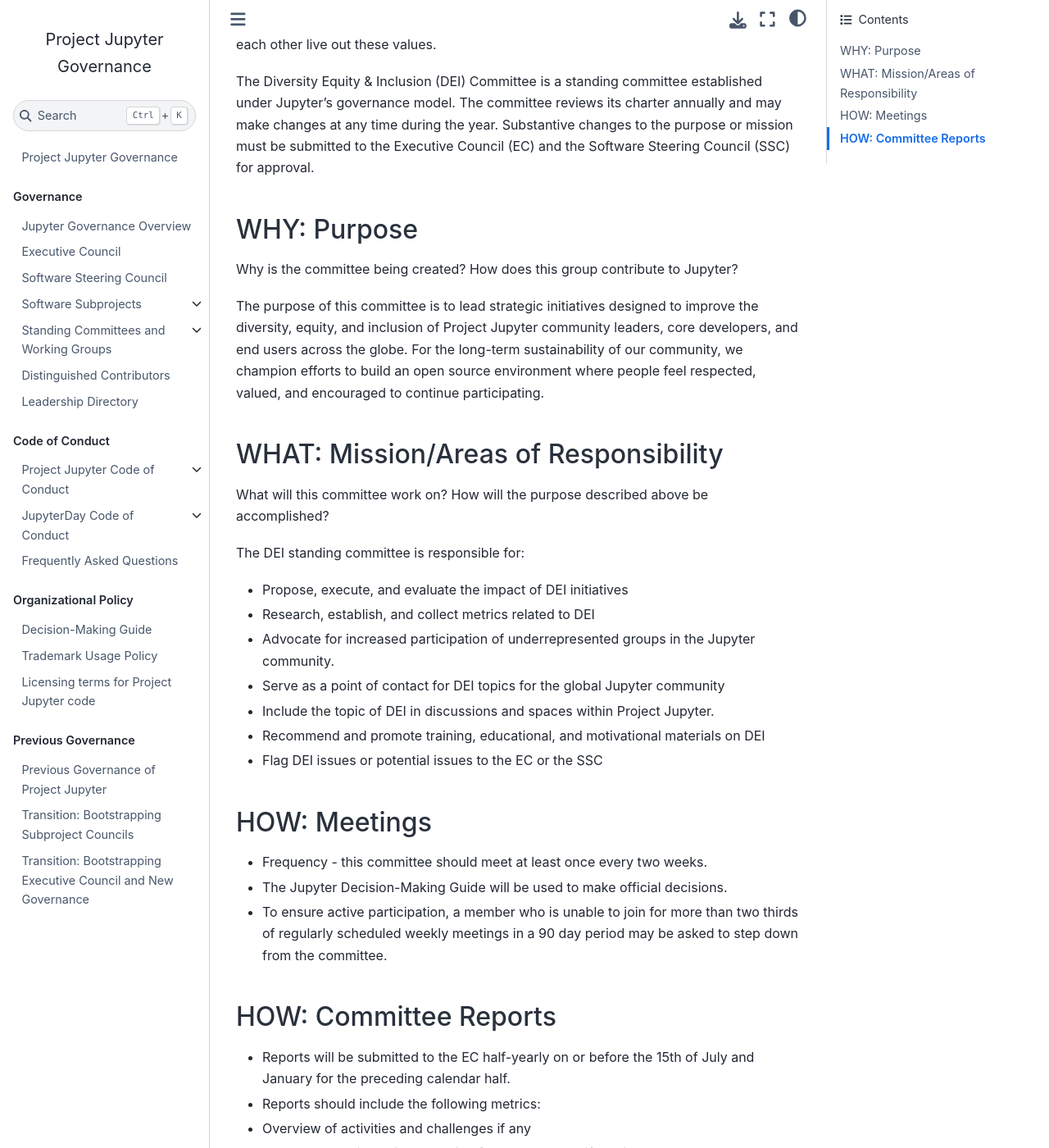
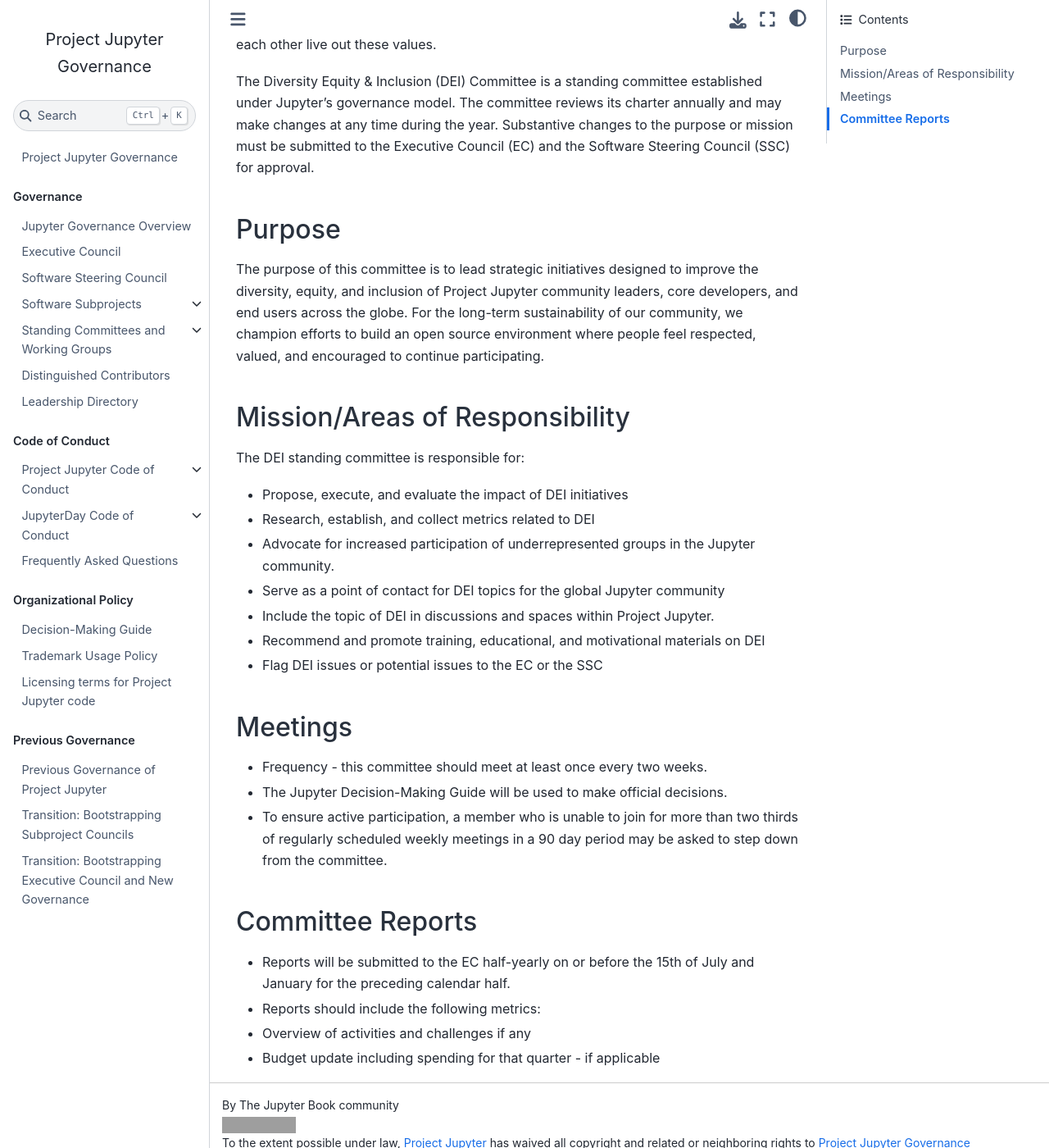
Before and after one commit to jupyter/governance, a Jupyter Book: the page built from charters/DeiCharter.md, in a window 1280 px wide and 1400 px high, scrolled down 219 px. Shown: the whole window at 82% size. Built offline with Jupyter Book 1.0.4 settings and Sphinx 7.4.7 and the Sphinx Book theme 1.1.4, drawn with Linux system fonts in a browser that asks for light colours; pages that are not in the unit, such as notebooks, are missing from menus; grey boxes are pictures that could not be loaded.

Commit message:
Remove why / what wording

```diff
--- a/charters/DeiCharter.md
+++ b/charters/DeiCharter.md
@@ -4,15 +4,11 @@
 
 The Diversity Equity & Inclusion (DEI) Committee is a standing committee established under Jupyter’s governance model. The committee reviews its charter annually and may make changes at any time during the year. Substantive changes to the purpose or mission must be submitted to the Executive Council (EC) and the Software Steering Council (SSC) for approval.
 
-## WHY: Purpose
-
-Why is the committee being created? How does this group contribute to Jupyter?
+## Purpose
 
 The purpose of this committee is to lead strategic initiatives designed to improve the diversity, equity, and inclusion of Project Jupyter community leaders, core developers, and end users across the globe. For the long-term sustainability of our community, we champion efforts to build an open source environment where people feel respected, valued, and encouraged to continue participating.
 
-## WHAT: Mission/Areas of Responsibility
-
-What will this committee work on? How will the purpose described above be accomplished?
+## Mission/Areas of Responsibility
 
 The DEI standing committee is responsible for:
 * Propose, execute, and evaluate the impact of DEI initiatives
@@ -23,12 +19,12 @@
 * Recommend and promote training, educational, and motivational materials on DEI
 * Flag DEI issues or potential issues to the EC or the SSC
 
-## HOW: Meetings
+## Meetings
 * Frequency - this committee should meet at least once every two weeks.
 * The Jupyter Decision-Making Guide will be used to make official decisions.
 * To ensure active participation, a member who is unable to join for more than two thirds of regularly scheduled weekly meetings in a 90 day period may be asked to step down from the committee.
 
-## HOW: Committee Reports
+## Committee Reports
 * Reports will be submitted to the EC half-yearly on or before the 15th of July and January for the preceding calendar half.
 * Reports should include the following metrics:
 * Overview of activities and challenges if any
```
